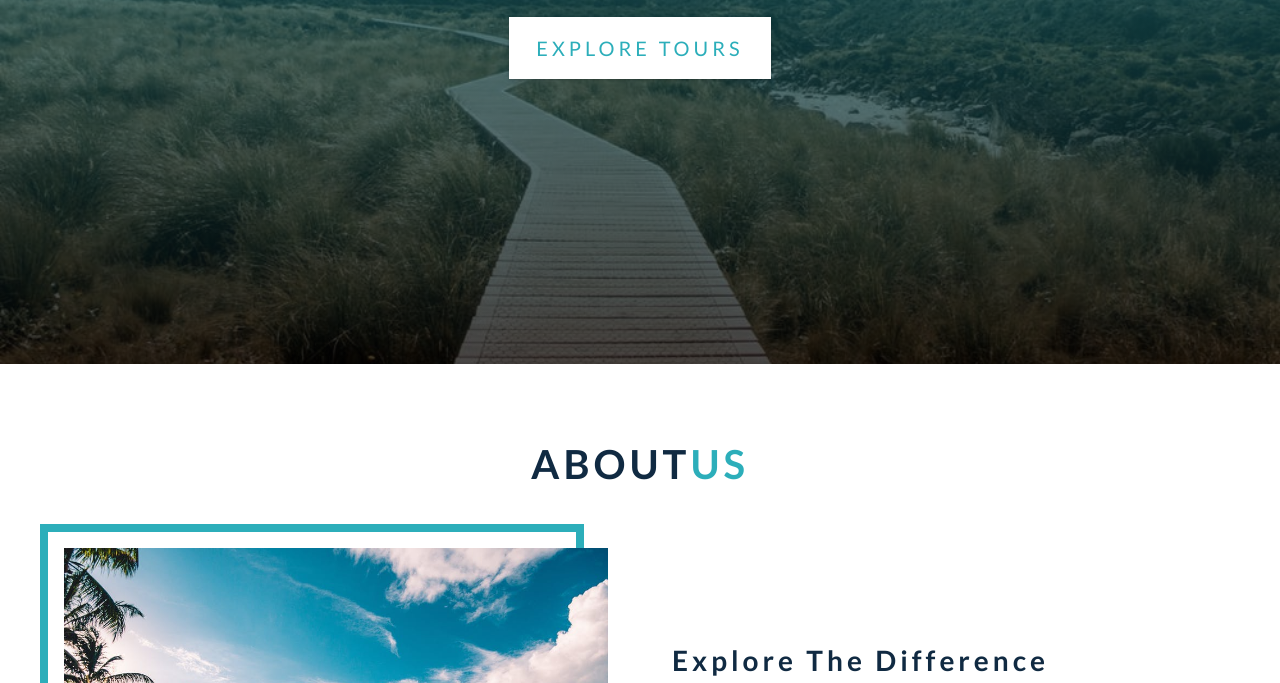
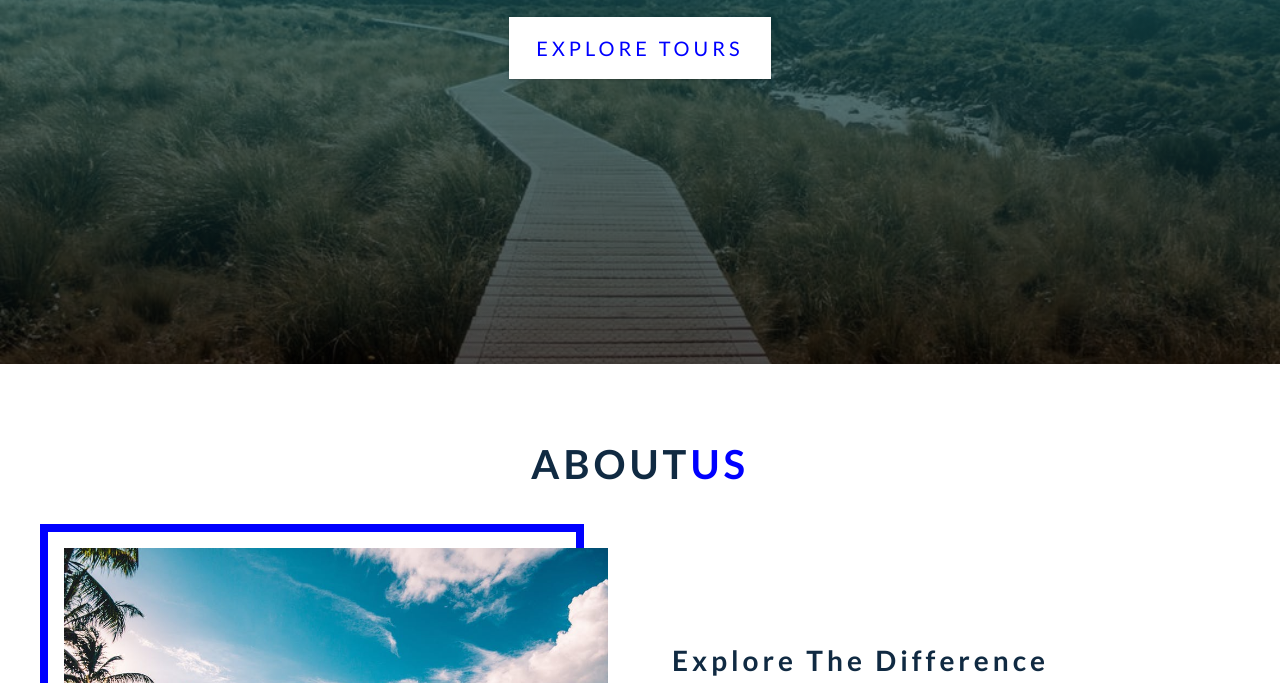
Before and after one commit to smfssilva/smfssilva-backroads, a plain HTML site: page index.html in a window 1280 px wide. Shown: the part 436-1119 px from the top of the page. Drawn offline with Linux system fonts and the light colour scheme.

Commit message:
change color blue

```diff
--- a/css/styles.css
+++ b/css/styles.css
@@ -18,7 +18,8 @@ Variables
   --clr-primary-3: hsl(185, 81%, 29%);
   --clr-primary-4: hsl(184, 77%, 34%);
   /* primary/main color */
-  --clr-primary-5: hsl(185, 62%, 45%);
+  /* --clr-primary-5: hsl(185, 62%, 45%); */
+  --clr-primary-5: blue;
   /* lighter shades of primary color */
   --clr-primary-6: hsl(185, 57%, 50%);
   --clr-primary-7: hsl(184, 65%, 59%);
```
